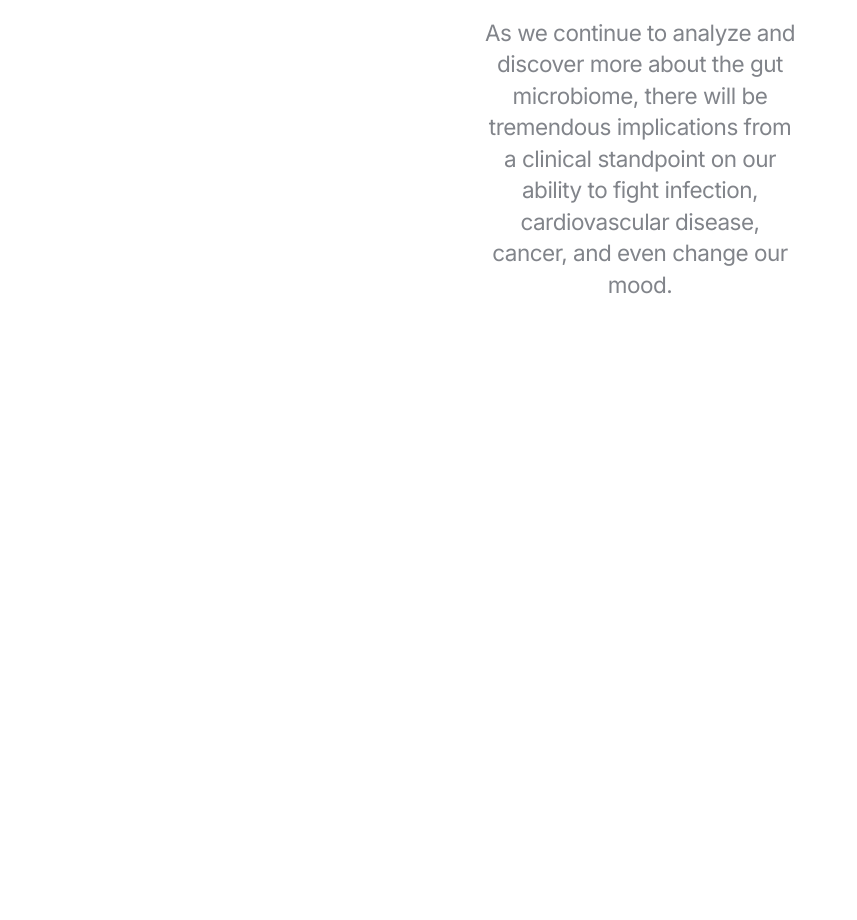
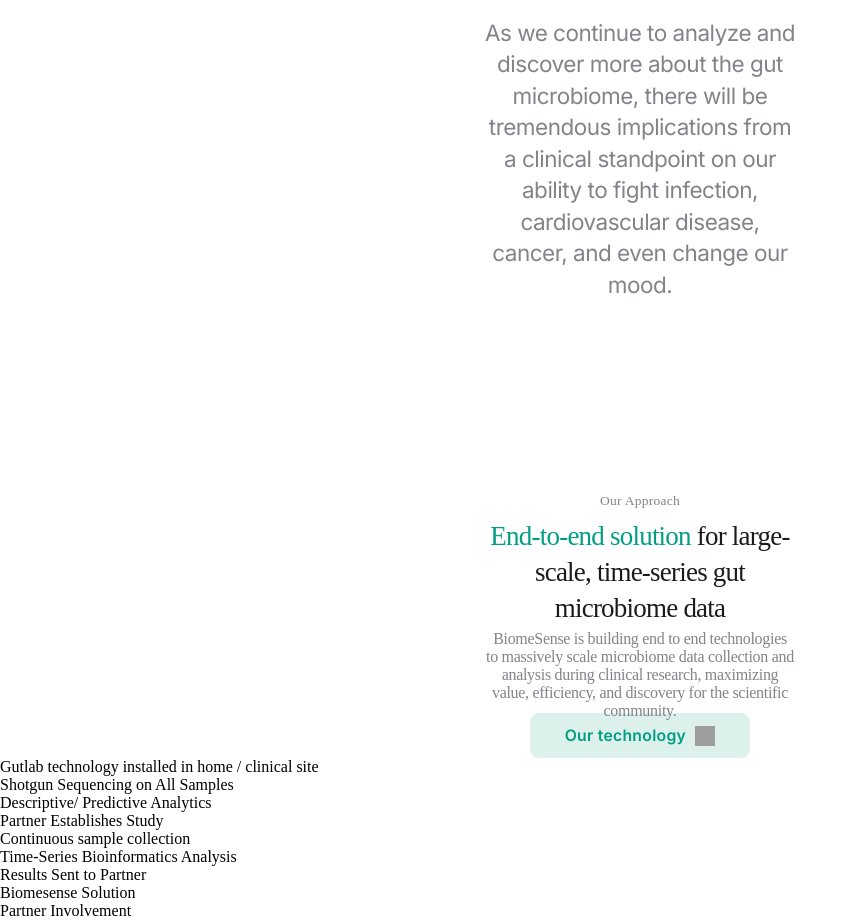
Before and after one commit to brunochan2001/Biomesense, a plain HTML site: page index.html in a window 1280 px wide. Shown: the part 6262-7182 px from the top of the page, without its empty margins (0-857 px from the left). Before the commit the page ends 6562 px from the top, so only its background shows below. Drawn offline with Linux system fonts and the light colour scheme; grey boxes are pictures that could not be loaded.

Commit message:
Avanze del 6to main

```diff
--- a/index.html
+++ b/index.html
@@ -4,7 +4,7 @@
     <meta charset="UTF-8">
     <meta http-equiv="X-UA-Compatible" content="IE=edge">
     <meta name="viewport" content="width=device-width, initial-scale=1.0">
-    <title>Document</title>
+    <title>Home | Chicago | BiomeSense</title>
     <link rel="preconnect" href="https://fonts.googleapis.com">
     <link rel="preconnect" href="https://fonts.gstatic.com" crossorigin>
     <link href="https://fonts.googleapis.com/css2?family=Inter:wght@100;200;300;400;500;600;700;800;900&display=swap" rel="stylesheet">
@@ -171,7 +171,72 @@
                     </div>
                 </div>
             </div>
-    </div>
+        </div>
+        <!-- 6TO MAIN -->
+        <div class="h-section-6">
+            <div class="content-wrap-section-6">
+                <div class="content-wrap-section-6-1">
+                    <div>
+                        <div class="div-block-16" >
+                            <div class="subtitle-1">Our Approach</div>
+                        </div>
+                            <div class="div-block-17" >
+                                <div class="h-3"><span class="text-span-6">End-to-end solution</span> for large-scale, time-series gut microbiome data</div>
+                            </div>
+                    </div>
+                    <div class="div-block-19">
+                        <div class="div-block-18" >
+                            <div class="desc-2-block-18">BiomeSense is building end to end technologies to massively scale microbiome data collection and analysis during clinical research, maximizing value, efficiency, and discovery for the scientific community.</div>
+                        </div>
+                        <a href="/technology" class="btn-2 btn-2-animation btn-technology w-inline-block">
+                            <div class="btn-2-text">Our technology</div>
+                            <div class="btn-2-icon">
+                                <div class="btn-2-arrow-hover"></div>
+                                <div class="btn-2-arrow-default"></div>
+                            </div>
+                        </a>
+                    </div>
+                </div>
+                <div class="h-bg-visual-4"></div>
+                <div class="h-bg-visual-5"></div>
+            </div>
+            <div class="h-visual-4-wrap">
+                <div class="titles-wrap">
+                    <div class="t-1">Gutlab technology installed in home / clinical site</div>
+                    <div class="t-2">Shotgun Sequencing on All Samples</div>
+                    <div class="t-3">Descriptive/ Predictive Analytics</div>
+                    <div class="t-4">Partner Establishes Study</div>
+                    <div class="t-5">Continuous sample collection</div>
+                    <div class="t-6">Time-Series Bioinformatics Analysis</div>
+                    <div class="t-7">Results Sent to Partner</div>
+                </div>
+                <div class="line-points-wrap">
+                    <div class="line-point-1"></div>
+                    <div class="line-point-2"></div>
+                    <div class="line-point-3"></div>
+                    <div class="line-point-4"></div>
+                    <div class="line-point-5"></div>
+                    <div class="line-point-6"></div>
+                    <div class="line-point-7"></div>
+                </div>
+                <div class="h-visual-4-header">
+                    <div class="divider-line-grey"></div>
+                    <div class="header-bg"></div>
+                    <div class="header-content">
+                        <div class="biom-solution">
+                            <div class="green-bullet"></div>
+                            <div class="text-block-13">Biomesense Solution</div>
+                        </div>
+                        <div class="partner-involvement">
+                            <div class="grey-bullet"></div>
+                            <div class="text-block-14">Partner Involvement</div>
+                        </div>
+                    </div>
+                </div>
+                <div class="h-visual-4-img"></div>
+            </div>
+            <div  class="h-visual-4"></div>
+        </div>
     </main>
     <footer></footer>
 </body>
--- a/styles.css
+++ b/styles.css
@@ -749,3 +749,83 @@
     letter-spacing: -0.5px;
     text-align: center;
 }
+
+
+/* 6to main */
+.h-section-6{
+    margin-top: 193px;
+    position: relative;
+    width: 100%;
+}
+.content-wrap-section-6{
+    width: 315px;
+    position: relative;
+    display: flex;
+    margin-right: auto;
+    margin-left: auto;
+    background-color: transparent;
+}
+.content-wrap-section-6-1{
+    display: flex;
+    flex-direction: column;
+    width: 100%;
+    justify-content: space-between;
+    position: relative;
+}
+.div-block-16{
+    margin-bottom: 9px;
+    text-align: center;
+    position: relative;
+    top: 73px;
+}
+.subtitle-1{
+    position: relative;
+    top: auto;
+    font-size: 13.5px;
+    color: #81848a;
+    letter-spacing: 0.28px;
+}
+.div-block-17{
+    width: 315px;
+    text-align: center;
+    position: relative;
+    top: 73px;
+}
+.h-3{
+    position: relative;
+    top: auto;
+    display: block;
+    width: auto;
+    font-size: 27px;
+    line-height: 36px;
+    text-align: center;
+    left: auto;
+    color: #1a1b1c;
+    font-weight: 500;
+    letter-spacing: -0.78px;
+}
+.text-span-6{
+    color: #009e82;
+    font-size: 27pxs;
+    line-height: 0.32px;
+    text-align: center;
+}
+.div-block-19{
+    margin-top: 27px;
+    display: flex;
+    flex-direction: column;
+    align-items: center;
+}
+.div-block-18{
+    width: 309px;
+    margin-bottom: 43px;
+    text-align: center;
+    position: relative;
+    top: 50px;
+}
+.desc-2-block-18{
+    text-align: center;
+    color: #81848a;
+    font-weight: 300;
+    letter-spacing: -0.3px;
+}
```
